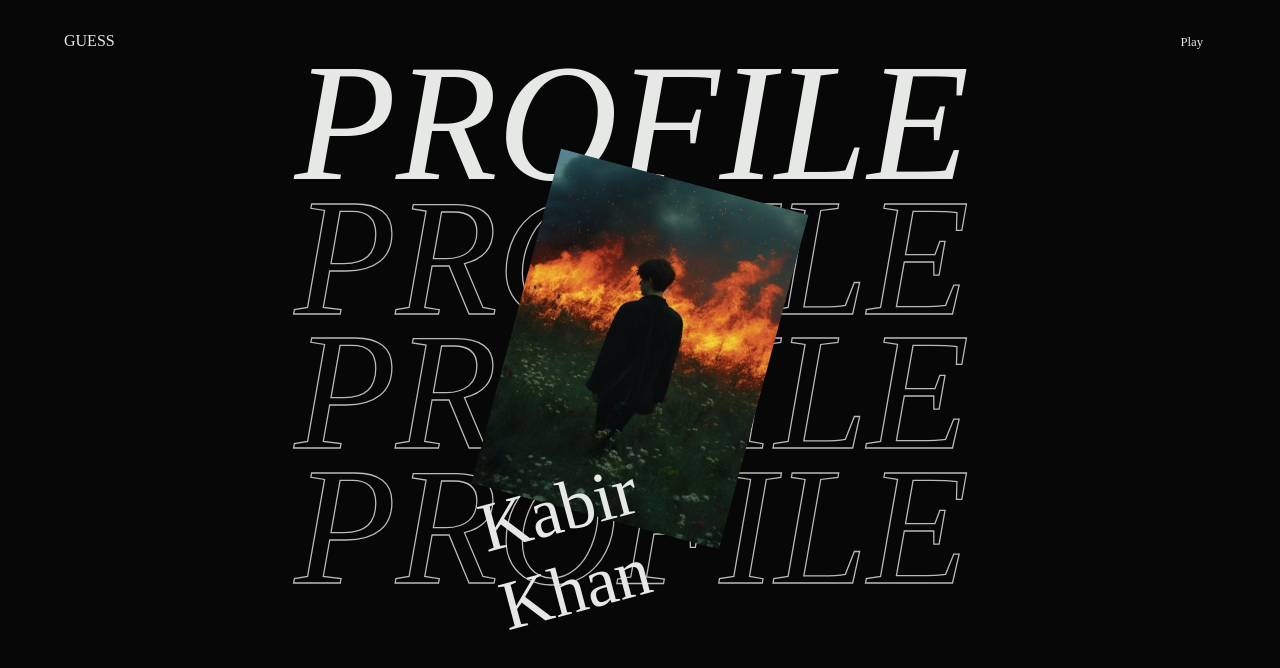
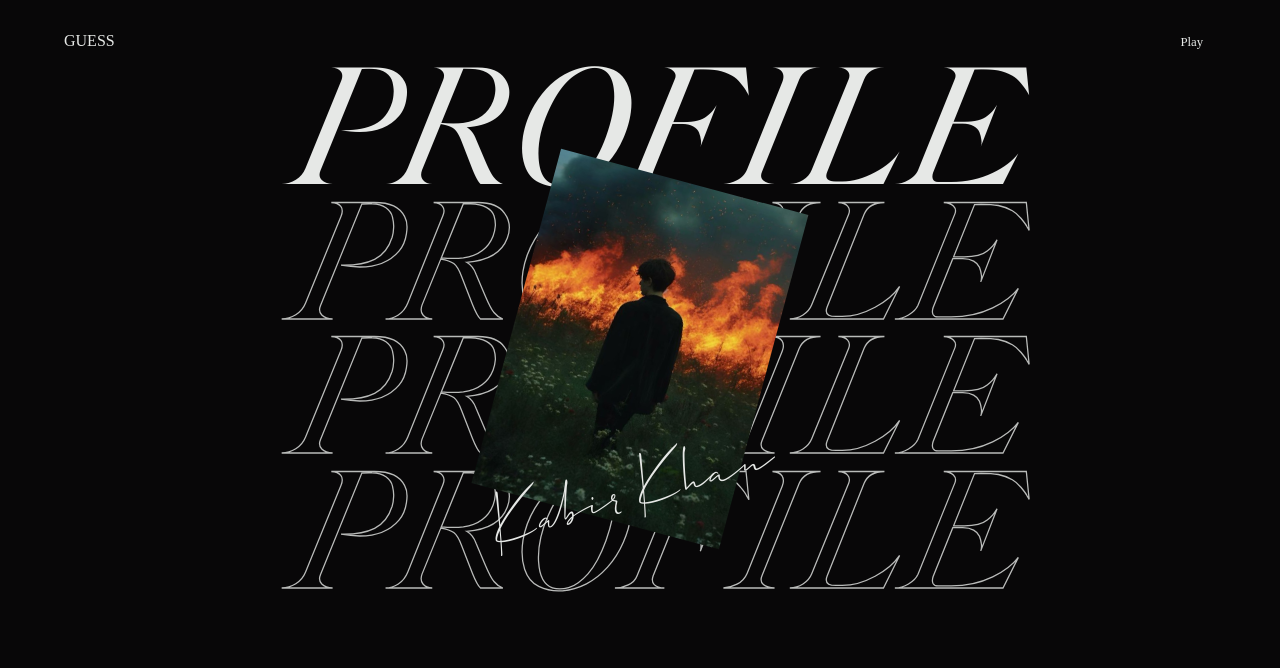
Before and after one commit to weirdshxt/num-guessing-game, a plain HTML site: page me.html in a window 1280 px wide. Drawn offline with Linux system fonts and the light colour scheme.

Commit message:
completed

```diff
--- a/me.html
+++ b/me.html
@@ -26,7 +26,7 @@
                 <h1 class="stoke">PROFILE</h1>
             </div>
             <div class="img">
-                <img src="pfp.jpg" alt="">
+                <img src="material/pfp.jpg" alt="">
             </div>
             <div class="sign">
                 <h1>Kabir Khan</h1>
--- a/style.css
+++ b/style.css
@@ -1,3 +1,14 @@
+@font-face {
+    font-family: "Allison script";
+    src: url(material/allison-script.regular.otf);
+}
+
+@font-face {
+    font-family: 'silk serif';
+    src: url(material/silkserif-regularitalic-webfont.ttf);
+}
+
+
 *{
     margin: 0;
     padding: 0;
@@ -266,7 +277,7 @@ span:hover{
 #text h1 {
     color: #E6E8E6;
     font-size: 13vw;
-    font-family: 'sans serif';
+    font-family: 'silk serif';
     font-weight: 500;
     line-height: 10.5vw;
     font-style: italic;
```
Also changed, not shown: material/allison-script.regular.otf (added), material/pfp.jpg (renamed from pfp.jpg), material/silkserif-regularitalic-webfont.ttf (added).
